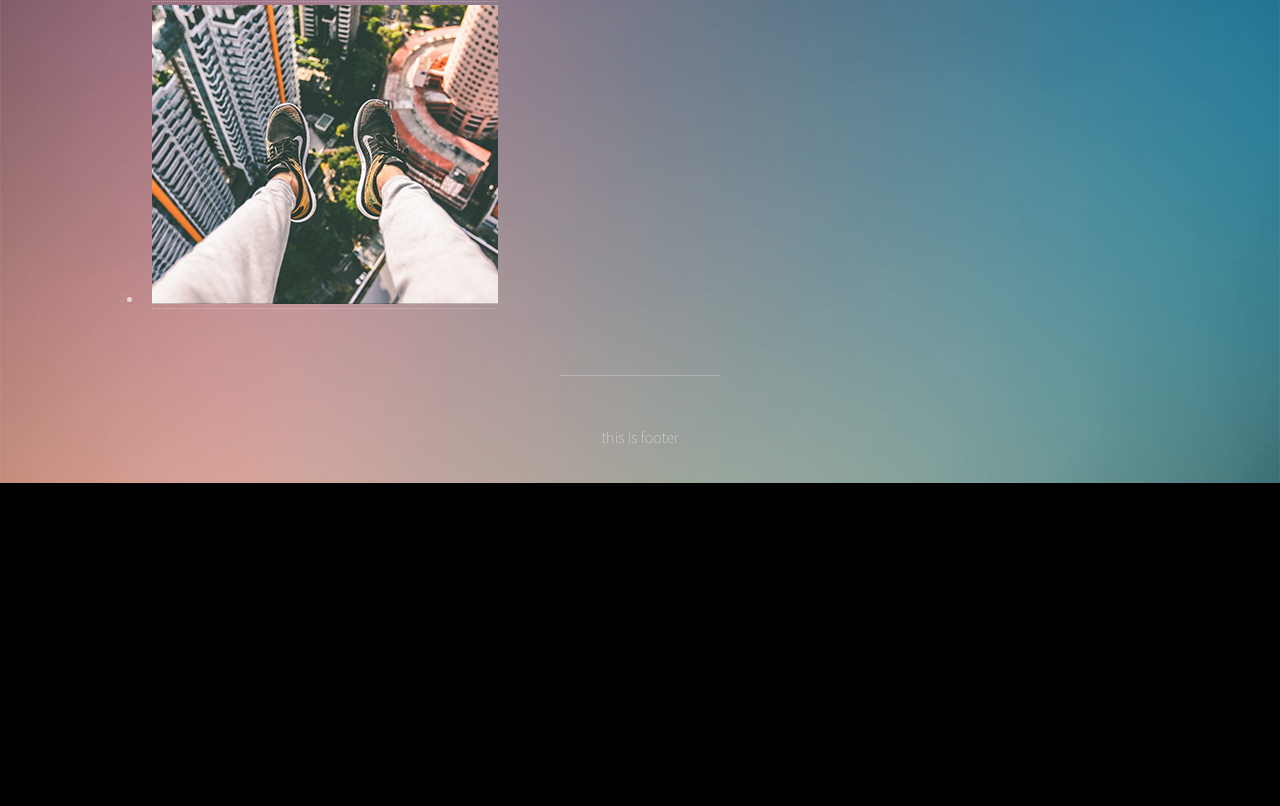
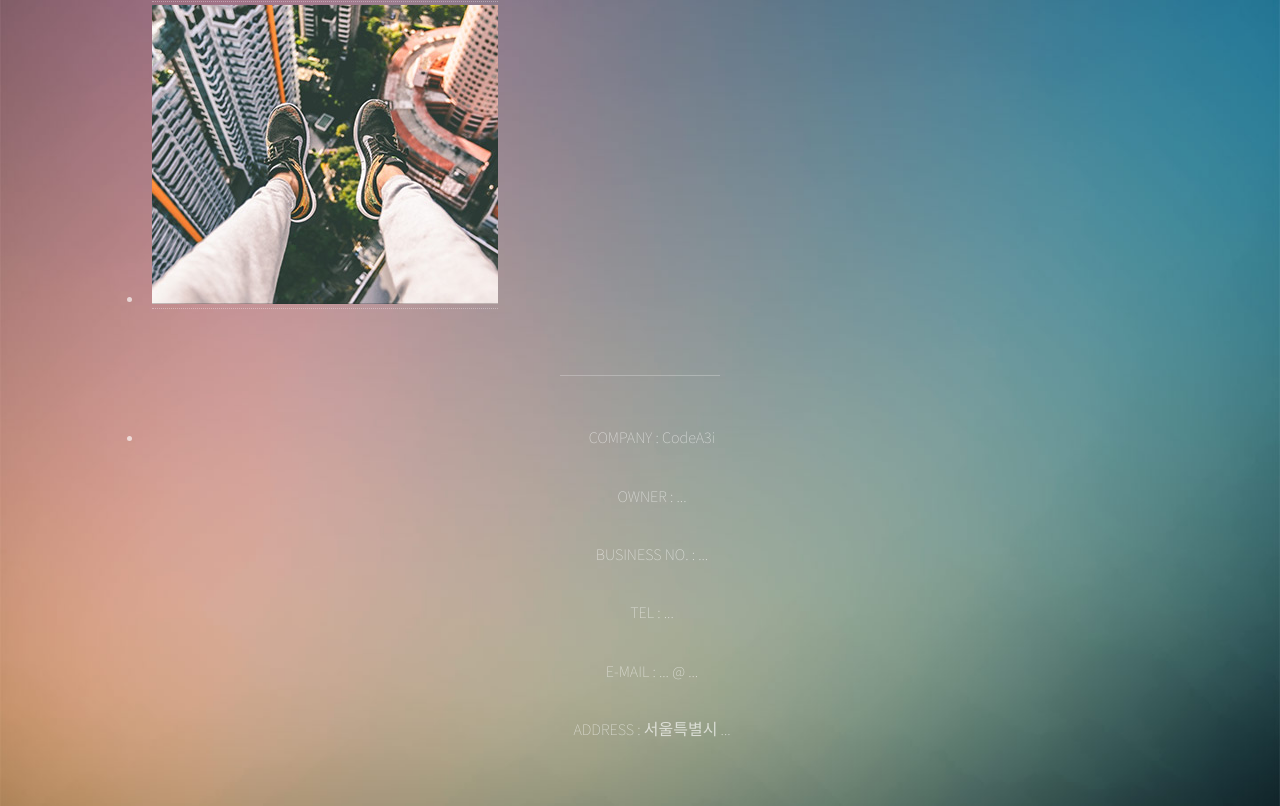
Before and after one commit to ariels1996/PRsite_for_everyone, a website: page index2.html in a window 1280 px wide. Shown: the part 818-1624 px from the top of the page. Before the commit the page ends 1301 px from the top, so only its background shows below. Drawn offline with Linux system fonts and the light colour scheme.

Commit message:
add footer

```diff
--- a/index2.html
+++ b/index2.html
@@ -49,7 +49,16 @@
 
 				<!-- Footer -->
 					<footer id="footer">
-                        this is footer
+                        <ul class="copy">
+                            <li>
+                                <p>COMPANY : CodeA3i</p>
+                                <p>OWNER : ...</p>
+                                <p>BUSINESS NO. : ...</p>
+                                <p>TEL : ...</p>
+                                <p>E-MAIL : ... @ ...</p>
+                                <p>ADDRESS : 서울특별시 ...</p>
+                            </li>
+                        </ul>
 					</footer>
 
 			</div>
```
